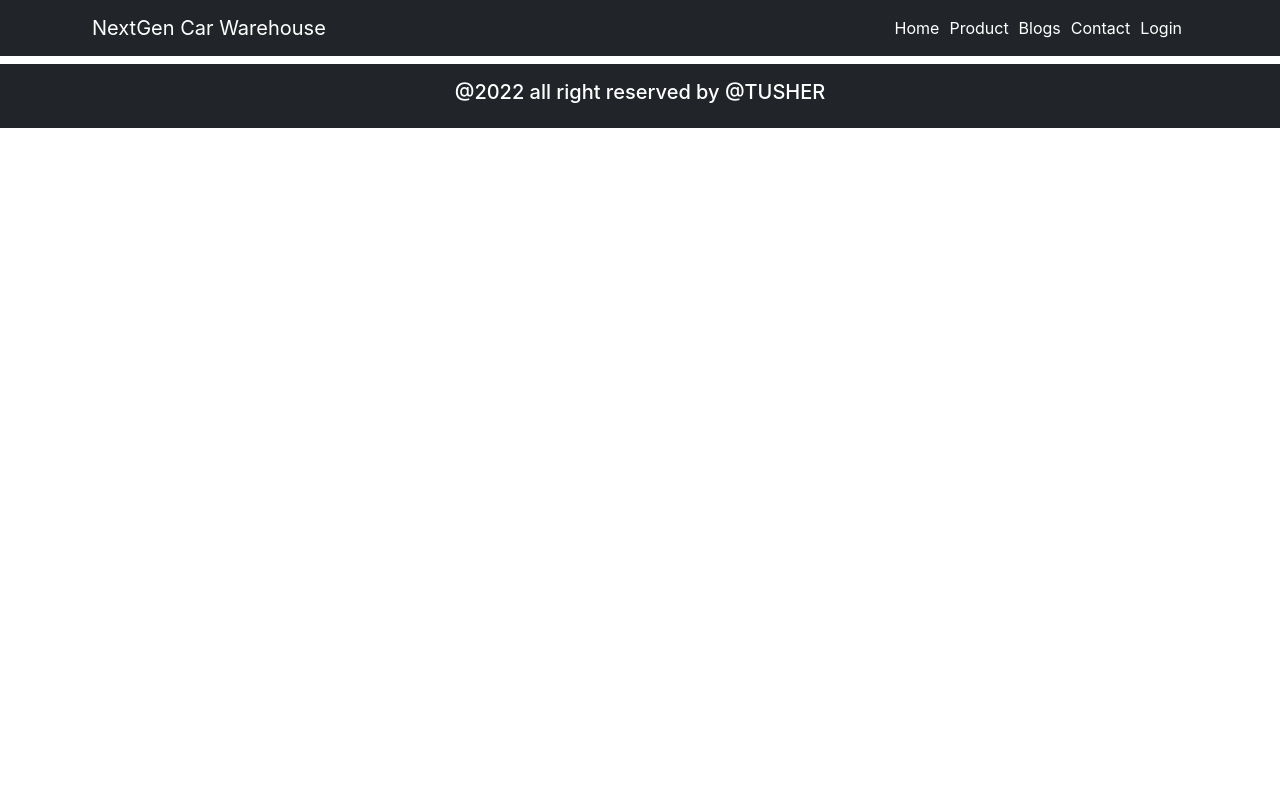
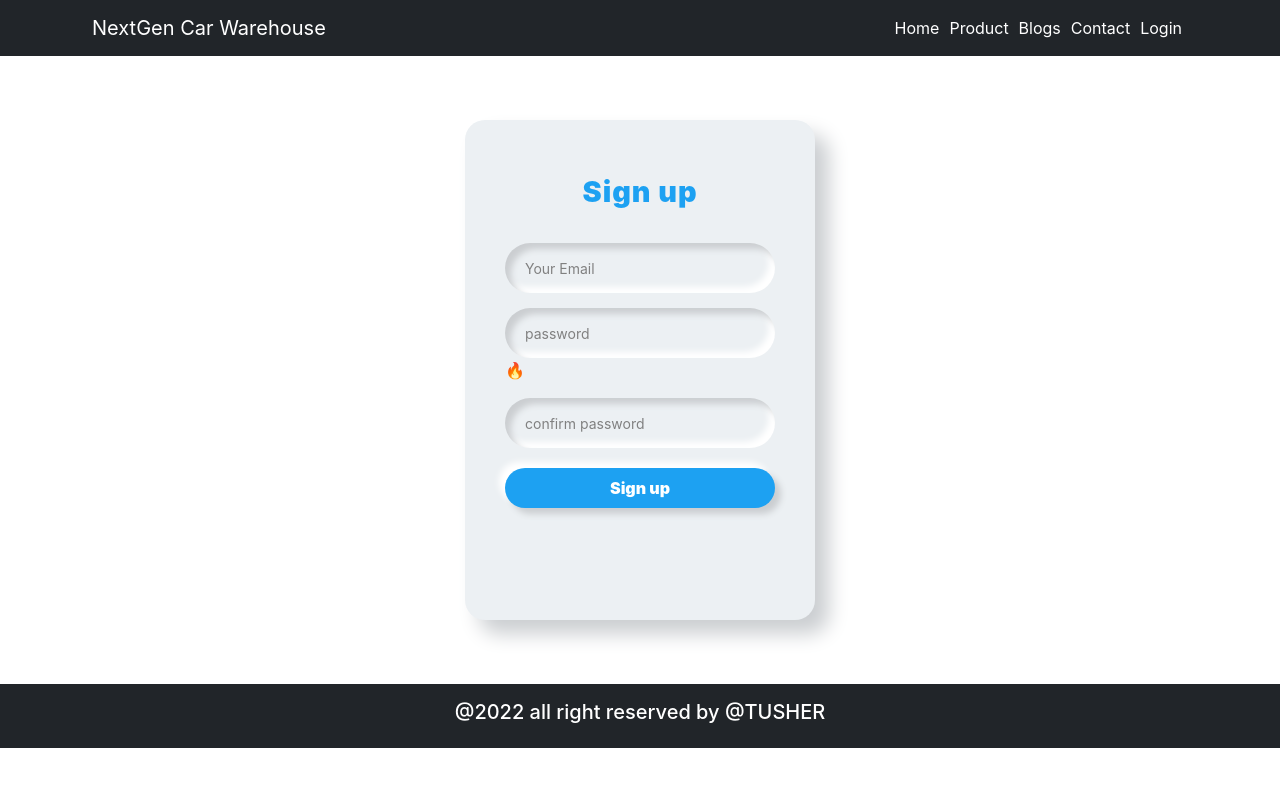
Before and after one commit to tusher112/Wartehouse-Management-website, a React (Create React App) app: page /signup in a window 1280 px wide. Shown: the top 786 px of the page. Built offline with nearby package versions, Linux system fonts and the light colour scheme; the HTML template or start-up script is replaced by a standard one.

Commit message:
signup component added

```diff
--- a/src/App.js
+++ b/src/App.js
@@ -5,6 +5,7 @@
 import Home from './components/Home/Home';
 import Footer from './components/shared/Footer/Footer';
 import Login from './components/Auth/Login/Login';
+import Signup from './components/Auth/Signup/Signup';
 
 function App() {
   return (
@@ -13,7 +14,8 @@
       <Routes>
         <Route path="/" element={<Home></Home>}></Route>
         <Route path="/home" element={<Home></Home>}></Route>
-        <Route path="/login" element={<Login></Login>}></Route>
+        <Route path="/login" element={<Login></Login>}> </Route>
+        <Route path="/signup" element={<Signup></Signup>}> </Route>
       </Routes>
       <Footer></Footer>
 
--- /dev/null
+++ b/src/components/Auth/Signup/Signup.js
@@ -0,0 +1,121 @@
+import { useEffect, useState } from "react";
+import { useCreateUserWithEmailAndPassword } from "react-firebase-hooks/auth";
+import { useLocation, useNavigate } from "react-router-dom";
+import { toast, ToastContainer } from "react-toastify";
+import "react-toastify/dist/ReactToastify.css";
+import { auth } from "../../../firebase.init";
+import "../Login/Login.css";
+
+const Signup = () => {
+    const [userInfo, setUserInfo] = useState({
+        email: "",
+        password: "",
+        confirmPass: "",
+    });
+    const [errors, setErrors] = useState({
+        email: "",
+        password: "",
+        general: "",
+    });
+
+    const [showPass, setShowPass] = useState(false);
+
+    const [createUserWithEmailAndPassword, user, loading, hookError] =
+        useCreateUserWithEmailAndPassword(auth, { sendEmailVerification: true });
+
+    const handleEmailChange = (e) => {
+        const emailRegex = /\S+@\S+\.\S+/;
+        const validEmail = emailRegex.test(e.target.value);
+
+        if (validEmail) {
+            setUserInfo({ ...userInfo, email: e.target.value });
+            setErrors({ ...errors, email: "" });
+        } else {
+            setErrors({ ...errors, email: "Invalid email" });
+            setUserInfo({ ...userInfo, email: "" });
+        }
+
+        // setEmail(e.target.value);
+    };
+    const handlePasswordChange = (e) => {
+        const passwordRegex = /.{6,}/;
+        const validPassword = passwordRegex.test(e.target.value);
+
+        if (validPassword) {
+            setUserInfo({ ...userInfo, password: e.target.value });
+            setErrors({ ...errors, password: "" });
+        } else {
+            setErrors({ ...errors, password: "Minimum 6 characters!" });
+            setUserInfo({ ...userInfo, password: "" });
+        }
+    };
+
+    const handleConfirmPasswordChange = (e) => {
+        if (e.target.value === userInfo.password) {
+            setUserInfo({ ...userInfo, confirmPass: e.target.value });
+            setErrors({ ...errors, password: "" });
+        } else {
+            setErrors({ ...errors, password: "Password's don't match" });
+            setUserInfo({ ...userInfo, confirmPass: "" });
+        }
+    };
+
+    const handleLogin = (e) => {
+        e.preventDefault();
+        console.log(userInfo);
+        createUserWithEmailAndPassword(userInfo.email, userInfo.password);
+    };
+
+    useEffect(() => {
+        if (hookError) {
+            switch (hookError?.code) {
+                case "auth/invalid-email":
+                    toast("Invalid email provided, please provide a valid email");
+                    break;
+                case "auth/invalid-password":
+                    toast("Wrong password. Intruder!!");
+                    break;
+                default:
+                    toast("something went wrong");
+            }
+        }
+    }, [hookError]);
+
+    const navigate = useNavigate();
+    const location = useLocation();
+    const from = location.state?.from?.pathname || "/";
+
+    useEffect(() => {
+        if (user) {
+            navigate(from);
+        }
+    }, [user]);
+
+    return (
+        <div className="login-container">
+            <div className="login-title">Sign up</div>
+            <form className="login-form" onSubmit={handleLogin}>
+                <input type="text" placeholder="Your Email" onChange={handleEmailChange} />
+                {errors?.email && <p className="error-message">{errors.email}</p>}
+                <div className="relative">
+                    <input type={showPass ? "text" : "password"} placeholder="password" onChange={handlePasswordChange} />
+                    {errors?.password && <p className="error-message">{errors.password}</p>}
+                    <p className="absolute top-3 right-5" onClick={() => setShowPass(!showPass)}>🔥</p>
+                </div>
+                <input
+                    type="password"
+                    placeholder="confirm password"
+                    onChange={handleConfirmPasswordChange}
+                />
+
+                <button>Sign up</button>
+
+                {/* {error && <p className="error-message">{error}</p> } */}
+                {/* {hookError && <p className="error-message">{hookError?.message}</p>} */}
+                <ToastContainer />
+            </form>
+        </div>
+    );
+};
+
+export default Signup;
```
Also changed, not shown: src/components/Auth/requireAuth/requireAuth.js (added, +21 -0 lines).
